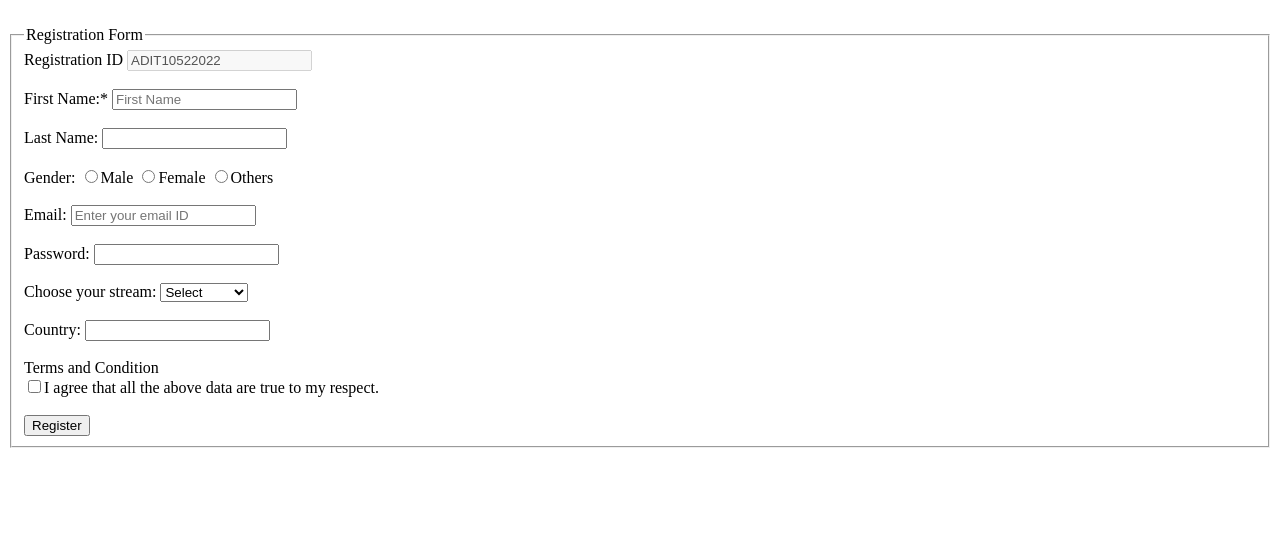
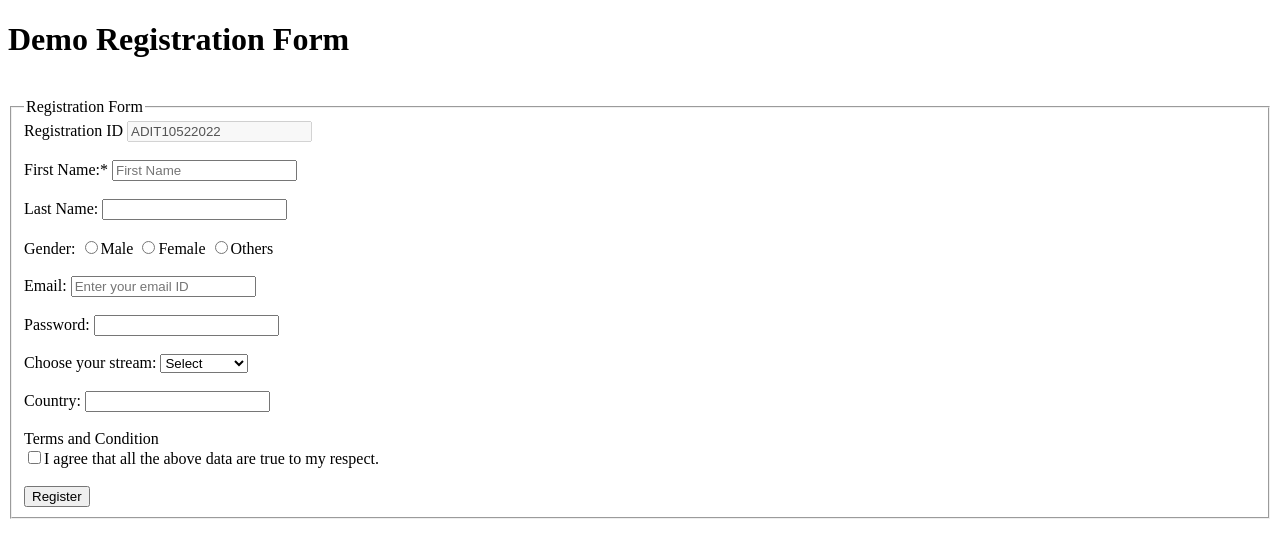
Before and after one commit to DecodeArpi/DemoWebsite, a plain HTML site: page Registration.html in a window 1280 px wide. Drawn offline with Linux system fonts and the light colour scheme.

Commit message:
Update Registration.html

```diff
--- a/Registration.html
+++ b/Registration.html
@@ -4,7 +4,7 @@
         <title>Registration Form</title>
     </head>
     <body>
-        <!--<h1>Demo Registration Form</h1> -->
+        <h1>Demo Registration Form</h1>
         <br>
         <form>
             <fieldset>
```
